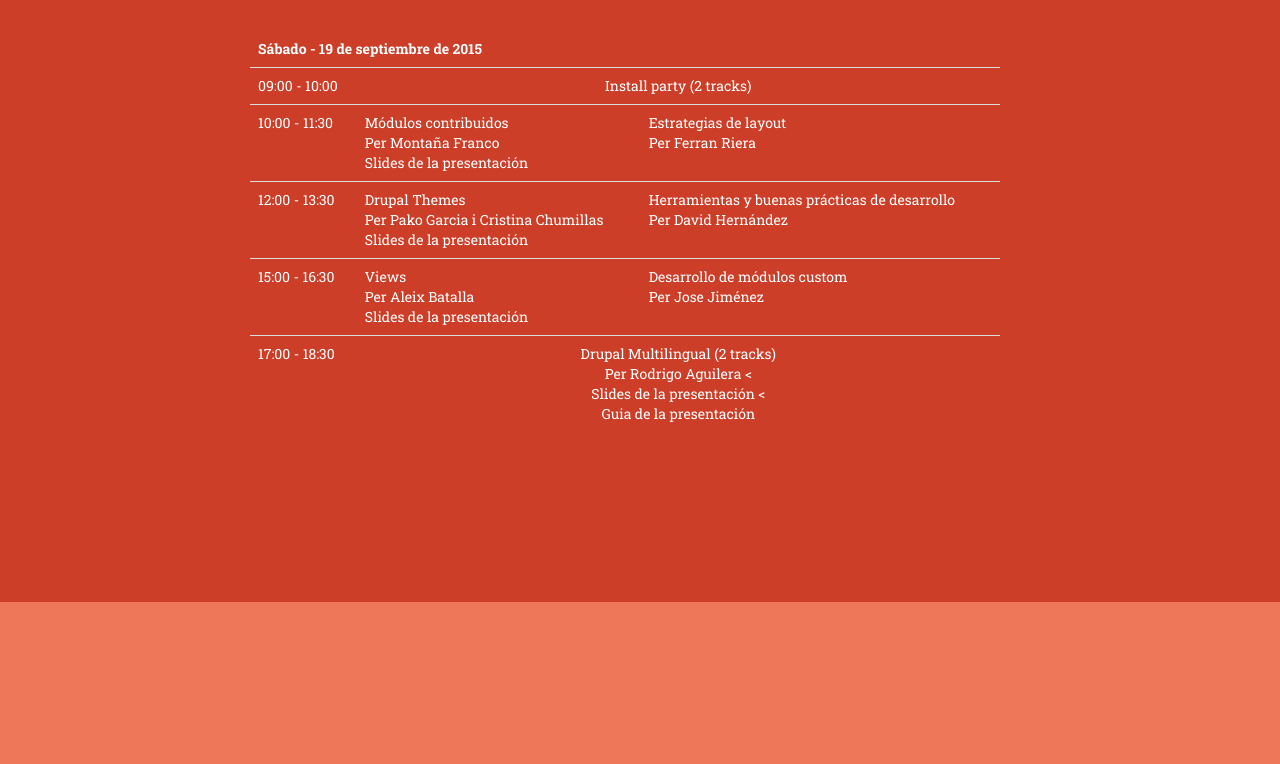
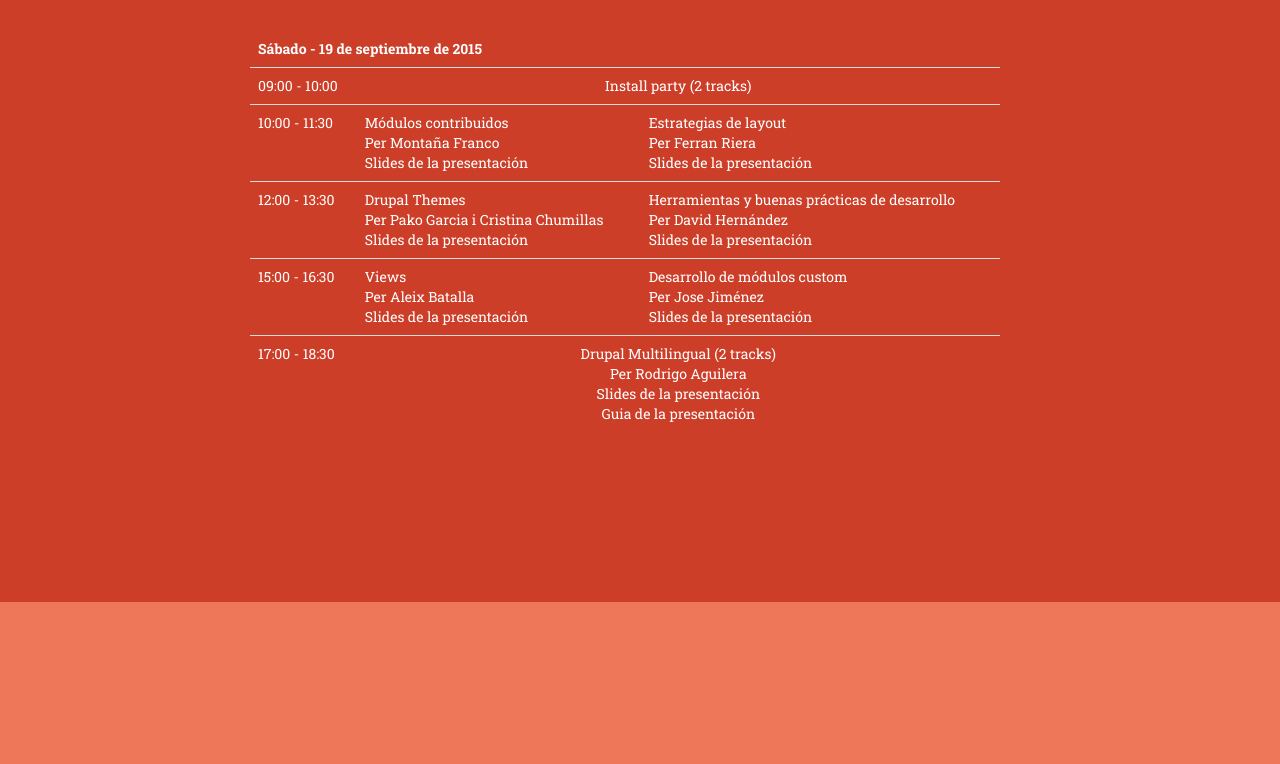
Before and after one commit to Drupalcat/formacio2015, a plain HTML site: page es.html in a window 1280 px wide. Shown: the part 1583-2347 px from the top of the page. Drawn offline with nearby package versions, Linux system fonts and the light colour scheme; a web font is replaced by a local one.

Commit message:
Last slides updated.

```diff
--- a/es.html
+++ b/es.html
@@ -136,25 +136,27 @@
                         <tr>
                           <td>10:00 - 11:30</td>
                           <td>Módulos contribuidos<br>Per <a href="https://www.drupal.org/u/mon_franco">Montaña Franco</a><br><a href="http://es.slideshare.net/mon_franco/30-modulos-indispensables">Slides de la presentación</a></td>
-                          <td>Estrategias de layout<br>Per <a href="https://www.drupal.org/u/friera">Ferran Riera</a></td>
+                          <td>Estrategias de layout<br>Per <a href="https://www.drupal.org/u/friera">Ferran Riera</a><br><a href="http://slides.com/ferranrierabosch/deck#/">Slides de la presentación</a></td>
                         </tr>
                         <tr>
                           <td>12:00 - 13:30</td>
                           <td>Drupal Themes</a><br>Per <a href="https://www.drupal.org/u/pakmanlh">Pako Garcia</a> i <a href="https://www.drupal.org/u/ckrina">Cristina Chumillas</a><br><a href="http://pakmanlh.github.io/drupalcat_theming/">Slides de la presentación</td>
-                          <td>Herramientas y buenas prácticas de desarrollo<br>Per <a href="https://www.drupal.org/u/david-hern%C3%A1ndez">David Hernández</a></td></td>
+                          <td>Herramientas y buenas prácticas de desarrollo<br>Per <a href="https://www.drupal.org/u/david-hern%C3%A1ndez">David Hernández</a><br>
+                          <a href="http://slides.com/david_hernandez/tools-and-practices">Slides de la presentación</a>
+                          </td></td>
                         </tr>
                         <tr>
                           <td>15:00 - 16:30</td>
                           <td>Views<br>Per <a href="https://www.drupal.org/u/espurnes">Aleix Batalla</a><br>
                           <a href="slides/Introduccio_a_views_aleix_batalla.pdf">Slides de la presentación</a></td>
-                          <td>Desarrollo de módulos custom<br>Per <a href="https://www.drupal.org/u/jjcarrion">Jose Jiménez</a></td>
+                          <td>Desarrollo de módulos custom<br>Per <a href="https://www.drupal.org/u/jjcarrion">Jose Jiménez</a><br><a href="http://jjcarrion.github.io/dcon2015-custom-modules/#/">Slides de la presentación</a></td>
                         </tr>
                         <tr>
                           <td>17:00 - 18:30</td>
                           <td colspan="2" class="text-center">Drupal Multilingual (2 tracks)<br>Per <a href="https://www.drupal.org/u/rodrigoaguilera">Rodrigo Aguilera</a>
-                          <<br />
+                          <br />
                           <a href="slides/Drupal8Multilingualbeta15-HandsOnLab-Presentation.pdf">Slides de la presentación</a>
-                          <<br />
+                          <br />
                           <a href="slides/Drupal8Multilingualbeta15-Step-by-StepHandout.pdf">Guia de la presentación</a>
                           </td>
                         </tr>
```
Also changed, not shown: index.html (+8 -5 lines).
